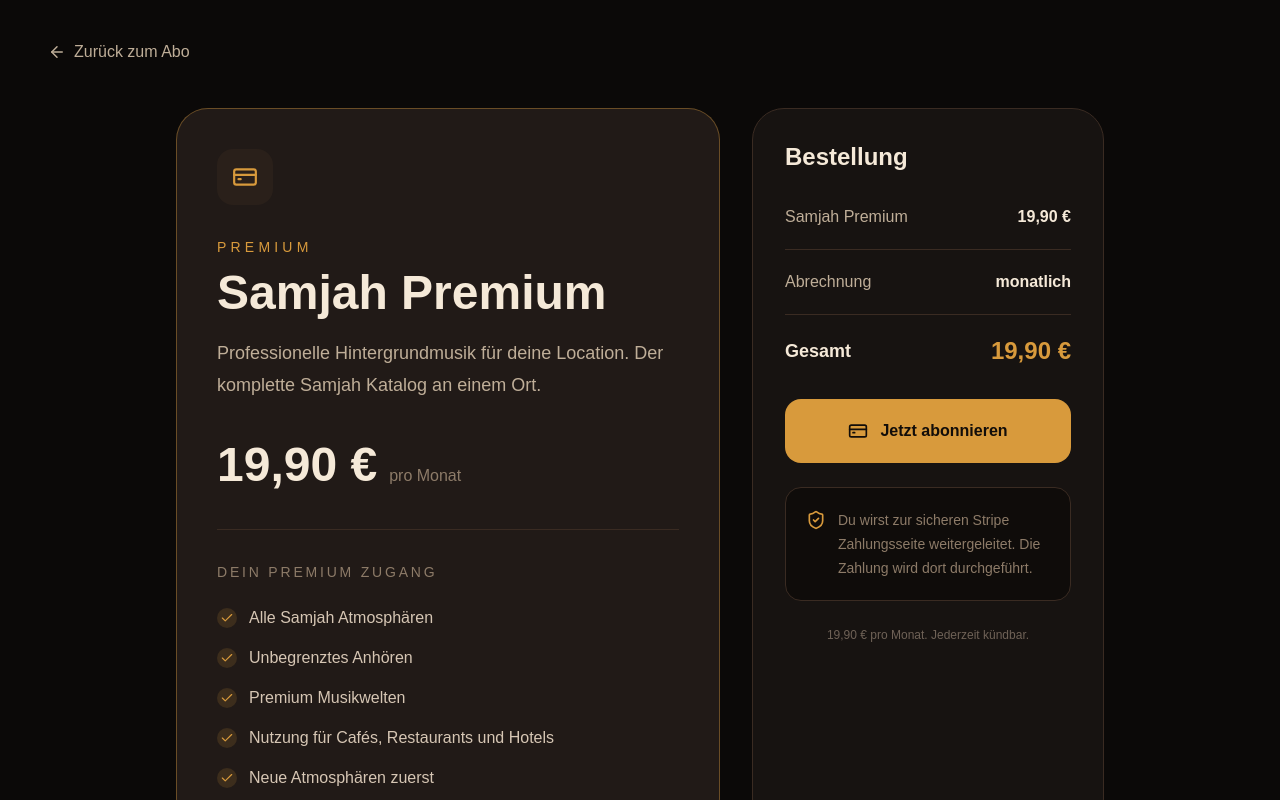
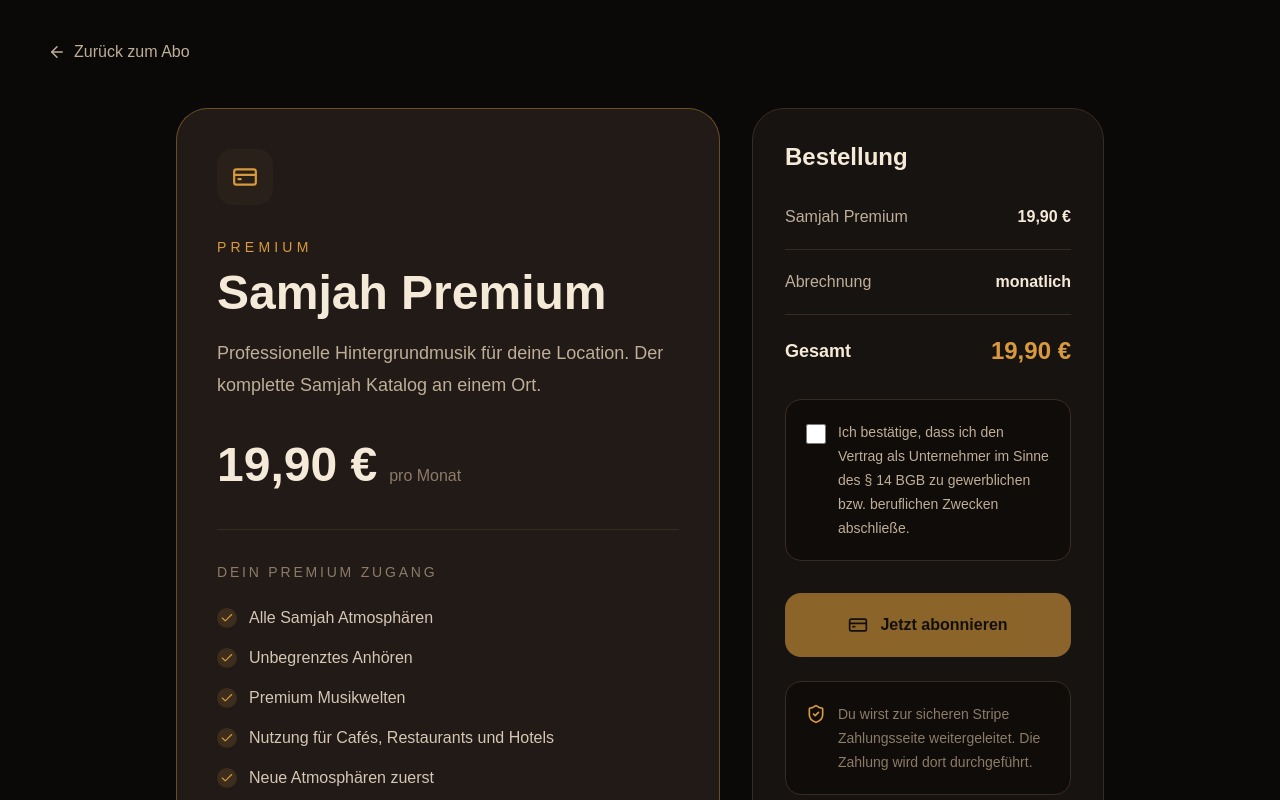
Before and after one commit to Samjah-Lofi/samjah-stream, a Next.js app: page /abo/premium in a window 1280 px wide. Shown: the top 800 px of the page. Built offline with nearby package versions, Linux system fonts and the light colour scheme.

Commit message:
Add B2B confirmation to checkout

```diff
--- a/app/abo/premium/page.tsx
+++ b/app/abo/premium/page.tsx
@@ -22,9 +22,10 @@
 export default function PremiumPage() {
   const [loading, setLoading] = useState(false);
   const [error, setError] = useState("");
+  const [isBusiness, setIsBusiness] = useState(false);
 
   const handleCheckout = async () => {
-    if (loading) {
+    if (loading || !isBusiness) {
       return;
     }
 
@@ -179,6 +180,28 @@
               </div>
             </div>
 
+            <div className="mt-8 rounded-2xl border border-[#3A2B22] bg-[#0F0C0A] p-5">
+              <label className="flex cursor-pointer items-start gap-3">
+                <input
+                  type="checkbox"
+                  checked={isBusiness}
+                  onChange={(event) =>
+                    setIsBusiness(
+                      event.target.checked
+                    )
+                  }
+                  className="mt-1 h-5 w-5 shrink-0 accent-[#D89A3C]"
+                />
+
+                <span className="text-sm leading-6 text-[#BFAE98]">
+                  Ich bestätige, dass ich den Vertrag
+                  als Unternehmer im Sinne des § 14 BGB
+                  zu gewerblichen bzw. beruflichen Zwecken
+                  abschließe.
+                </span>
+              </label>
+            </div>
+
             {error && (
               <div className="mt-6 rounded-2xl border border-red-900/50 bg-red-950/20 px-5 py-4 text-sm leading-6 text-red-300">
                 {error}
@@ -188,7 +211,10 @@
             <button
               type="button"
               onClick={handleCheckout}
-              disabled={loading}
+              disabled={
+                loading ||
+                !isBusiness
+              }
               className="mt-8 flex w-full items-center justify-center gap-3 rounded-2xl bg-[#D89A3C] px-6 py-5 font-bold text-[#120D09] transition hover:bg-[#E9B65A] disabled:cursor-not-allowed disabled:opacity-60"
             >
               <CreditCard size={20} />
```
